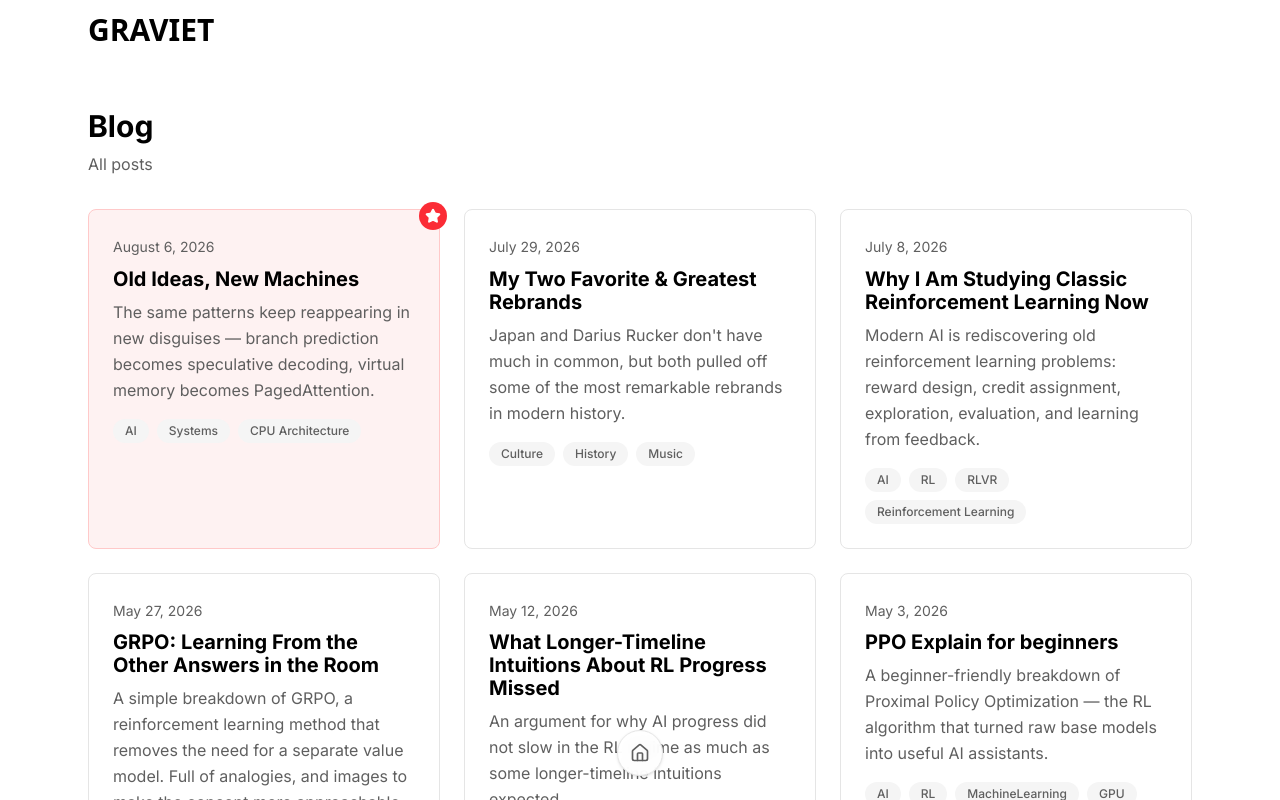
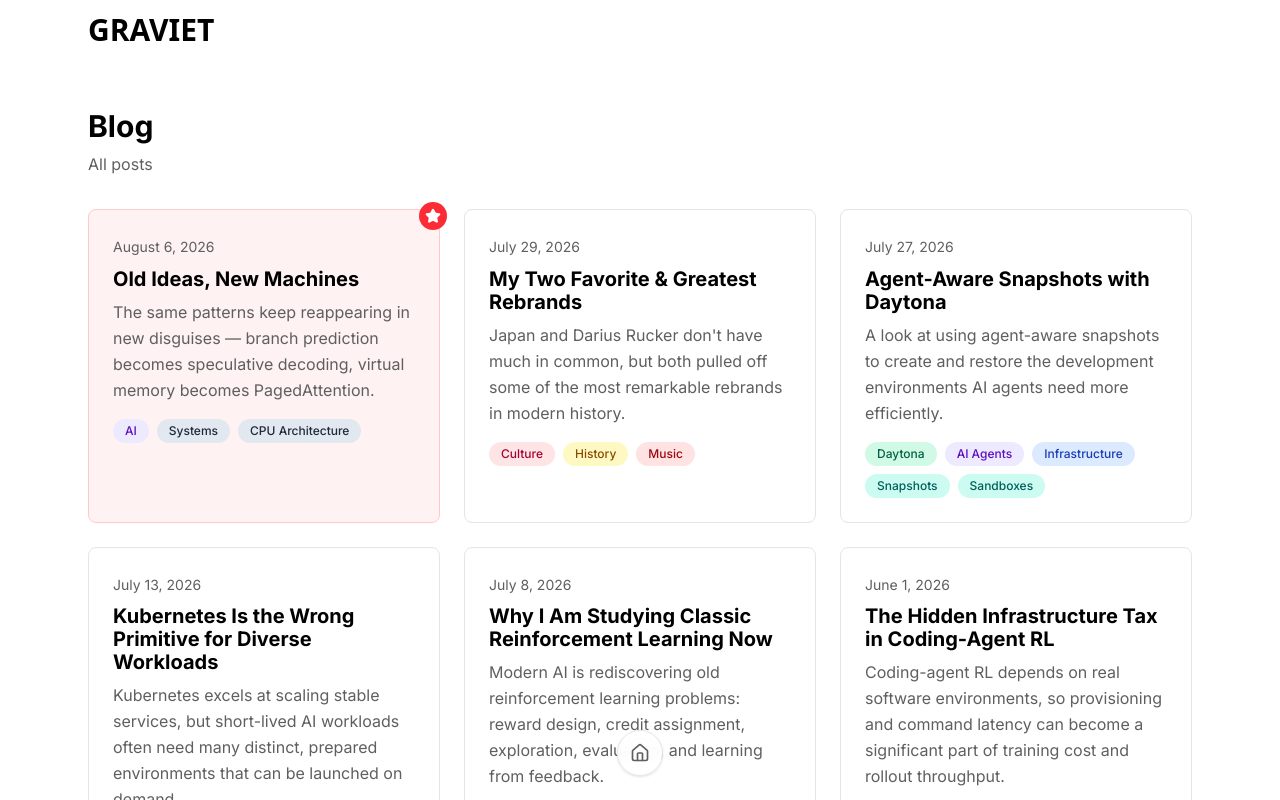
Before and after one commit to danielgraviet/graviet.io, a Next.js app: page /blog in a window 1280 px wide. Shown: the top 800 px of the page. Built offline with nearby package versions, Linux system fonts and the light colour scheme; a web font is replaced by a local one.

Commit message:
added daytona blogs

```diff
--- /dev/null
+++ b/content/posts/agent-aware-snapshots.md
@@ -0,0 +1,8 @@
+---
+title: Agent-Aware Snapshots with Daytona
+slug: agent-aware-snapshots-with-daytona
+excerpt: A look at using agent-aware snapshots to create and restore the development environments AI agents need more efficiently.
+publishedAt: 2026-07-27
+tags: [Daytona, AI Agents, Infrastructure, Snapshots, Sandboxes]
+externalUrl: https://www.daytona.io/dotfiles/agent-aware-snapshots-with-daytona
+---
--- /dev/null
+++ b/content/posts/hidden-infrastructure-tax.md
@@ -0,0 +1,8 @@
+---
+title: The Hidden Infrastructure Tax in Coding-Agent RL
+slug: hidden-infrastructure-tax-in-coding-agent-rl
+excerpt: Coding-agent RL depends on real software environments, so provisioning and command latency can become a significant part of training cost and rollout throughput.
+publishedAt: 2026-06-01
+tags: [Daytona, AI, RL, Infrastructure, Coding Agents]
+externalUrl: https://www.daytona.io/dotfiles/the-hidden-infrastructure-tax-in-coding-agent-rl
+---
--- /dev/null
+++ b/content/posts/kubernetes-diverse-workloads.md
@@ -0,0 +1,8 @@
+---
+title: Kubernetes Is the Wrong Primitive for Diverse Workloads
+slug: kubernetes-is-the-wrong-primitive-for-diverse-workloads
+excerpt: Kubernetes excels at scaling stable services, but short-lived AI workloads often need many distinct, prepared environments that can be launched on demand.
+publishedAt: 2026-07-13
+tags: [Daytona, AI, Infrastructure, Kubernetes, Sandboxes]
+externalUrl: https://www.daytona.io/dotfiles/kubernetes-is-the-wrong-primitive-for-diverse-workloads
+---
--- a/src/app/blog/[slug]/page.tsx
+++ b/src/app/blog/[slug]/page.tsx
@@ -3,6 +3,7 @@ import { notFound } from "next/navigation";
 import { getPostBySlug, getAllSlugs } from "@/lib/posts";
 import { formatPostDate } from "@/lib/dates";
 import MarkdownRenderer from "@/components/MarkdownRenderer";
+import PostTag from "@/components/PostTag";
 
 export const revalidate = 3600;
 export const dynamicParams = true;
@@ -47,12 +48,7 @@ export default async function BlogPostPage({
         </h1>
         <div className="mt-4 flex flex-wrap gap-2">
           {post.tags.map((tag) => (
-            <span
-              key={tag}
-              className="rounded-full bg-muted px-3 py-1 text-xs font-medium text-text-secondary"
-            >
-              {tag}
-            </span>
+            <PostTag key={tag} tag={tag} />
           ))}
         </div>
       </header>
--- a/src/components/BlogCard.tsx
+++ b/src/components/BlogCard.tsx
@@ -2,17 +2,17 @@ import Link from "next/link";
 import { Star } from "lucide-react";
 import type { Post } from "@/lib/types";
 import { formatPostDate } from "@/lib/dates";
+import PostTag from "@/components/PostTag";
 
 export default function BlogCard({ post }: { post: Post }) {
-  return (
-    <Link
-      href={`/blog/${post.slug}`}
-      className={`group relative block rounded-lg border p-6 transition-shadow hover:shadow-md ${
-        post.featured
-          ? "border-red-200 bg-red-50"
-          : "border-border bg-white"
-      }`}
-    >
+  const className = `group relative block rounded-lg border p-6 transition-shadow hover:shadow-md ${
+    post.featured
+      ? "border-red-200 bg-red-50"
+      : "border-border bg-white"
+  }`;
+
+  const cardContent = (
+    <>
       {post.featured && (
         <span className="absolute -right-2 -top-2 flex h-7 w-7 items-center justify-center rounded-full bg-red-500 text-white">
           <Star className="h-4 w-4 fill-current" />
@@ -27,14 +27,23 @@ export default function BlogCard({ post }: { post: Post }) {
       <p className="mt-2 text-text-secondary leading-relaxed">{post.excerpt}</p>
       <div className="mt-4 flex flex-wrap gap-2">
         {post.tags.map((tag) => (
-          <span
-            key={tag}
-            className="rounded-full bg-muted px-3 py-1 text-xs font-medium text-text-secondary"
-          >
-            {tag}
-          </span>
+          <PostTag key={tag} tag={tag} />
         ))}
       </div>
+    </>
+  );
+
+  if (post.externalUrl) {
+    return (
+      <a href={post.externalUrl} className={className}>
+        {cardContent}
+      </a>
+    );
+  }
+
+  return (
+    <Link href={`/blog/${post.slug}`} className={className}>
+      {cardContent}
     </Link>
   );
 }
--- /dev/null
+++ b/src/components/PostTag.tsx
@@ -0,0 +1,37 @@
+const tagColors: Record<string, string> = {
+  Daytona: "bg-emerald-100 text-emerald-800",
+  AI: "bg-violet-100 text-violet-800",
+  "AI Agents": "bg-violet-100 text-violet-800",
+  RL: "bg-amber-100 text-amber-800",
+  RLVR: "bg-amber-100 text-amber-800",
+  "Reinforcement Learning": "bg-amber-100 text-amber-800",
+  GRPO: "bg-orange-100 text-orange-800",
+  PPO: "bg-orange-100 text-orange-800",
+  MachineLearning: "bg-sky-100 text-sky-800",
+  GPU: "bg-pink-100 text-pink-800",
+  Infrastructure: "bg-blue-100 text-blue-800",
+  Kubernetes: "bg-blue-100 text-blue-800",
+  Sandboxes: "bg-teal-100 text-teal-800",
+  Snapshots: "bg-teal-100 text-teal-800",
+  "Coding Agents": "bg-indigo-100 text-indigo-800",
+  Systems: "bg-slate-200 text-slate-800",
+  "CPU Architecture": "bg-slate-200 text-slate-800",
+  Forecasting: "bg-fuchsia-100 text-fuchsia-800",
+  Culture: "bg-rose-100 text-rose-800",
+  History: "bg-yellow-100 text-yellow-800",
+  Music: "bg-red-100 text-red-800",
+  Personal: "bg-stone-200 text-stone-800",
+  Writing: "bg-stone-200 text-stone-800",
+};
+
+export default function PostTag({ tag }: { tag: string }) {
+  return (
+    <span
+      className={`rounded-full px-3 py-1 text-xs font-medium ${
+        tagColors[tag] ?? "bg-muted text-text-secondary"
+      }`}
+    >
+      {tag}
+    </span>
+  );
+}
--- a/src/lib/posts.ts
+++ b/src/lib/posts.ts
@@ -34,6 +34,7 @@ function parsePost(filename: string, includeBody = false): Post {
     publishedAt: normalizeDate(data.publishedAt),
     tags: Array.isArray(data.tags) ? data.tags : [],
     featured: data.featured === true,
+    externalUrl: data.externalUrl,
     body: includeBody ? content : undefined,
   };
 }
--- a/src/lib/types.ts
+++ b/src/lib/types.ts
@@ -6,6 +6,7 @@ export interface Post {
   publishedAt: string;
   tags: string[];
   featured: boolean;
+  externalUrl?: string;
   body?: string;
 }
 
```
